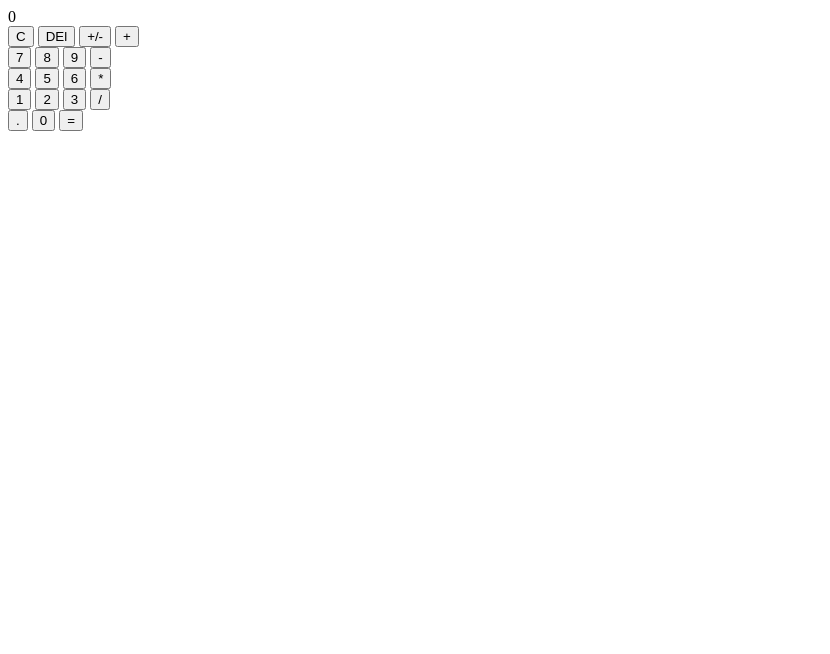
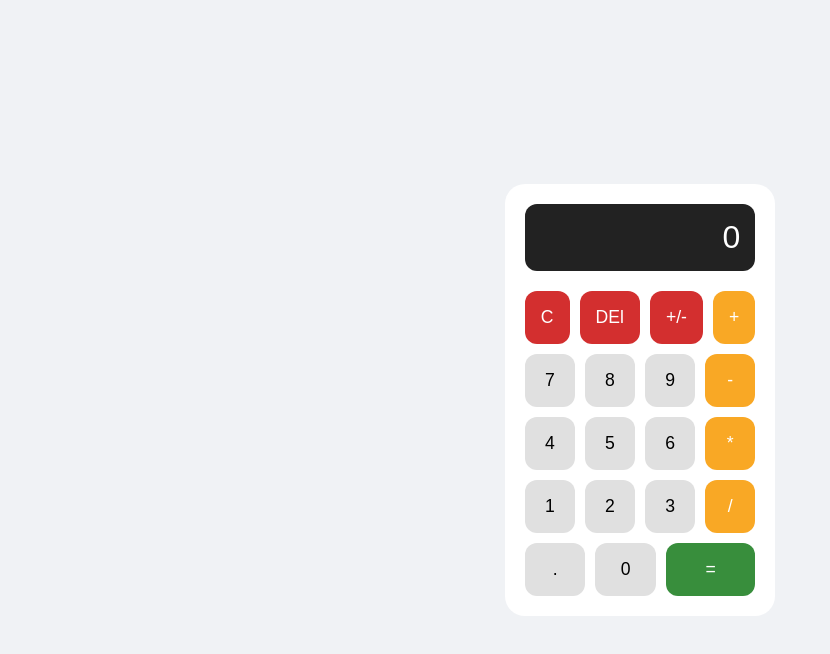
Before and after one commit to ngolosino/Calculator, a plain HTML site: page index.html in a window 1280 px wide. Shown: the whole page, without its empty margins (0-830 px from the left). Drawn offline with Linux system fonts and the light colour scheme.

Commit message:
Added CSS

```diff
--- a/index.html
+++ b/index.html
@@ -3,6 +3,7 @@
     <head>
         <meta charset="UTF-8">
         <meta name="viewport" content="width=device-width, initial-scale=1.0">
+        <link rel="stylesheet" href="styles.css">
         <title>Calculator</title>
     </head>
     <body>
--- /dev/null
+++ b/styles.css
@@ -0,0 +1,76 @@
+body{
+    font-family: sans-serif;
+    background: #f0f2f5;
+    display: flex;
+    justify-content: center;
+    align-items: center;
+    height: 100vh;
+    margin: 0;
+}
+
+.container{
+    background: #fff;
+    padding: 20px;
+    border-radius: 20px;
+    box-shadow: 0px 5px 24px rbg(0, 0, 0, 0.15);
+}
+
+.screen{
+    background: #222;
+    color: #ffffff;
+    font-size: 2rem;
+    text-align: right;
+    padding: 15px;
+    border-radius: 12px;
+    margin-bottom: 20px;
+}
+
+.buttonContainer{
+    display: flex;
+    flex-direction: column;
+    gap: 10px;
+}
+
+.btnRow{
+    display: flex;
+    gap: 10px
+}
+
+button{
+    flex: 1;
+    padding: 16px;
+    font-size: 1.1rem;
+    border: none;
+    border-radius: 12px;
+    cursor: pointer;
+    transition: all 0.2s ease;
+}
+
+button:hover {
+    transform: translateY(-2px);
+    box-shadow: 0 4px 8px rgba(0, 0, 0, 0.2);
+}
+
+.numButton,
+.decimalButton {
+    background-color: #e0e0e0;
+    color: #000;
+}
+
+.operationButton {
+    background-color: #f9a825;
+    color: #fff;
+}
+
+.clearButton,
+.deleteButton,
+.changeSignButton {
+    background-color: #d32f2f;
+    color: #fff;
+}
+
+.calculateButton {
+    background-color: #388e3c;
+    color: white;
+    flex: 2;
+}
```
Lines whose indentation alone changed are shown as unchanged.
